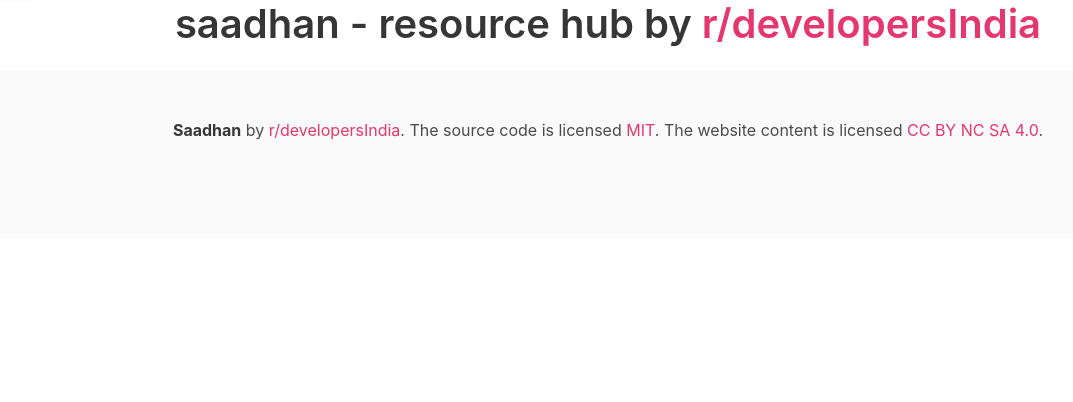
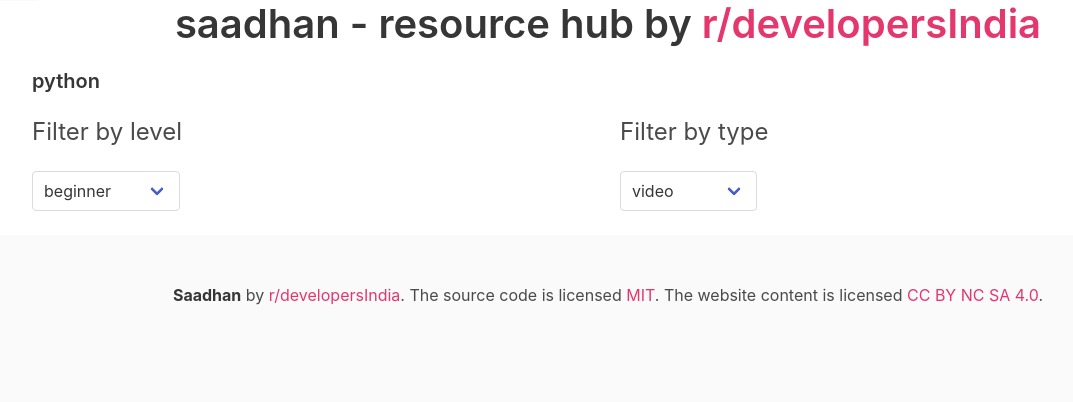
Before and after one commit to developersIndia/saadhan, a Flask app: page /resources?category=python in a window 1280 px wide. Shown: the part 55-457 px from the top of the page, without its empty margins (32-1105 px from the left). Run offline with Flask 2, Linux system fonts and the light colour scheme; data that the repository does not hold is empty; some libraries are stand-ins or nearby versions.

Commit message:
🔥 add fiter by in category page, htmx ftw

```diff
--- a/app.py
+++ b/app.py
@@ -24,6 +24,27 @@ def home():
 
 @app.route("/resources", methods=["GET"])
 def category():
-    params = request.args
-    resources = resourcer.Resource.get_resource(params)
-    return render_template("resources.html", resources=resources['resources'])
+    category = request.args.get("category")
+    rsr = resourcer.Resource(category)
+    resources = rsr.get_resource()
+    return render_template(
+        "resources.html", resources=resources["resources"], category=category
+    )
+
+
+@app.route("/filtered_resources", methods=["POST"])
+def filtered_resources():
+    res_type = request.form.get("type")
+    res_level = request.form.get("level")
+
+    rsr = resourcer.Resource(request.form.get("category"))
+
+    if res_level is not None:
+        resources = rsr.get_resources_by_level(res_level)
+        return render_template("filtered_resources.html", resources=resources)
+
+    elif res_type is not None:
+        resources = rsr.get_resources_by_type(res_type)
+        return render_template("filtered_resources.html", resources=resources)
+
+    return "Wuba luba dub dub"
--- a/resourcer/resourcer.py
+++ b/resourcer/resourcer.py
@@ -1,5 +1,21 @@
 import requests
 import requests_cache
+from enum import Enum
+
+
+class Levels(Enum):
+    RED = 1
+    GREEN = 2
+    BLUE = 3
+
+
+class Types(Enum):
+    video = 1
+    article = 2
+    book = 3
+    github = 4
+    website = 5
+
 
 HEADERS = {
     "User-Agent": "Mozilla/5.0 (X11; Linux x86_64) AppleWebKit/537.36 (KHTML, like Gecko) Chrome/77.0.3865.90 Safari/537.36",
@@ -22,13 +38,35 @@ CATEGORY_API_PATH = {
 
 requests_cache.install_cache("resource_cache", backend="memory", expire_after=180)
 
+
 class Resource:
     API: str = "https://developersIndia.github.io/resources/"
 
-    def get_resource(param) -> str:
+    def __init__(self, category) -> None:
+        self.category = category
+
+    def get_resource(self) -> str:
         """
         Given a URL, return response data in JSON and the response code
         """
-        url = f"{Resource.API}{CATEGORY_API_PATH[param.get('category')]}"
+        url = f"{Resource.API}{CATEGORY_API_PATH[self.category]}"
         res = requests.get(url).json()
         return res
+
+    def get_resources_by_type(self, rtype: str):
+        res = self.get_resource()
+        filtered_res = []
+
+        for r in res["resources"]:
+            if r.get("type") == rtype:
+                filtered_res.append(r)
+        return filtered_res
+
+    def get_resources_by_level(self, level: str):
+        res = self.get_resource()
+        filtered_res = []
+
+        for r in res["resources"]:
+            if r.get("level") == level:
+                filtered_res.append(r)
+        return filtered_res
--- a/templates/base.html
+++ b/templates/base.html
@@ -76,7 +76,7 @@
   </footer>
   <script src="https://cdnjs.cloudflare.com/ajax/libs/randomcolor/0.5.4/randomColor.min.js"></script>
   <script defer src="https://use.fontawesome.com/releases/v5.3.1/js/all.js"></script>
-  <script src="https://unpkg.com/htmx.org@1.7.0"></script>
+  <script src="https://unpkg.com/htmx.org@1.8.4"></script>
   <script type="text/javascript">
     var categories = document.getElementsByClassName("category_name");
     for (var category = 0; category < categories.length; category++) {
--- a/templates/resources.html
+++ b/templates/resources.html
@@ -3,8 +3,65 @@
 {% block content %}
 
 <div class="container">
-    <p class="title is-5">{{category_name}}</p>
+    <p class="title is-5">{{category}}</p>
 
+    <div class="columns">
+        <div class="column">
+            <p class="subtitle is-4">Filter by level</p>
+            <div class="control">
+                <div class="select">
+                    <select>
+                        <option hx-post="/filtered_resources"
+                            hx-vals='{"level": "beginner", "category":"{{category}}" }' hx-target="#resources">beginner
+                        </option>
+                        <option hx-post="/filtered_resources"
+                            hx-vals='{"level": "intermediate", "category":"{{category}}"}' hx-target="#resources">
+                            intermediate</option>
+                        <option hx-post="/filtered_resources" hx-vals='{"level": "advanced", "category":"{{category}}"}'
+                            hx-target="#resources">advanced</option>
+                        <option hx-post="/filtered_resources" hx-vals='{"level": "everyone", "category":"{{category}}"}'
+                            hx-target="#resources">everyone</option>
+                    </select>
+                </div>
+            </div>
+        </div>
+
+        <div class="column">
+            <p class="subtitle is-4">Filter by type</p>
+            <div class="control">
+                <div class="select">
+                    <select>
+                        <option hx-post="/filtered_resources" hx-vals='{"type": "video", "category":"{{category}}"}'
+                            hx-target="#resources">
+                            video</option>
+                        <option hx-post="/filtered_resources" hx-vals='{"type": "article", "category":"{{category}}"}'
+                            hx-target="#resources">
+                            article</option>
+                        <option hx-post="/filtered_resources" hx-vals='{"type": "book", "category":"{{category}}"}'
+                            hx-target="#resources">book
+                        </option>
+                        <option hx-post="/filtered_resources" hx-vals='{"type": "github", "category":"{{category}}"}'
+                            hx-target="#resources">
+                            github</option>
+                        <option hx-post="/filtered_resources" hx-vals='{"type": "course", "category":"{{category}}"}'
+                            hx-target="#resources">
+                            course</option>
+                        <option hx-post="/filtered_resources" hx-vals='{"type": "audio", "category":"{{category}}"}'
+                            hx-target="#resources">
+                            audio</option>
+                        <option hx-post="/filtered_resources"
+                            hx-vals='{"type": "cheatsheet", "category":"{{category}}"}' hx-target="#resources">
+                            cheatsheet</option>
+                        <option hx-post="/filtered_resources" hx-vals='{"type": "website", "category":"{{category}}"}'
+                            hx-target="#resources">
+                            website</option>
+                    </select>
+                </div>
+            </div>
+        </div>
+    </div>
+
+    <div id="resources">
         {% for res in resources %}
         <div class="card">
             <div class="card-content">
@@ -14,11 +71,14 @@
                 <span class="tag is-danger">{{res.level}}</span>
                 <footer class="card-footer">
                     <a href="#" class="card-footer-item">Copy Link</a>
-                <a target="_blank" href="http://twitter.com/share?text=Hey, checkout this resource {{res.title}} via saadhan.devsindia.in&url={{res.url}}&hashtags=devsindia" class="card-footer-item">Tweet</a>
+                    <a target="_blank"
+                        href="http://twitter.com/share?text=Hey, checkout this resource {{res.title}} via saadhan.devsindia.in&url={{res.url}}&hashtags=devsindia"
+                        class="card-footer-item">Tweet</a>
                 </footer>
             </div>
         </div>
         {% endfor %}
     </div>
+</div>
 
 {% endblock content %}
```
Also changed, not shown: templates/filtered_resources.html (added, +16 -0 lines). Lines whose indentation alone changed are shown as unchanged.
